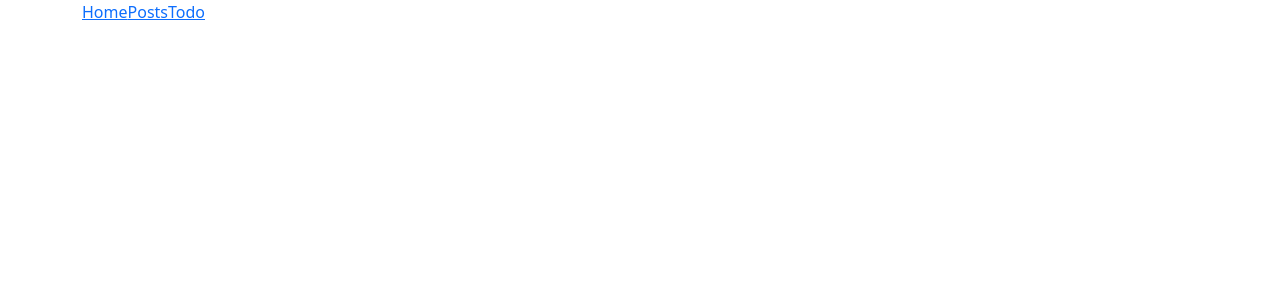
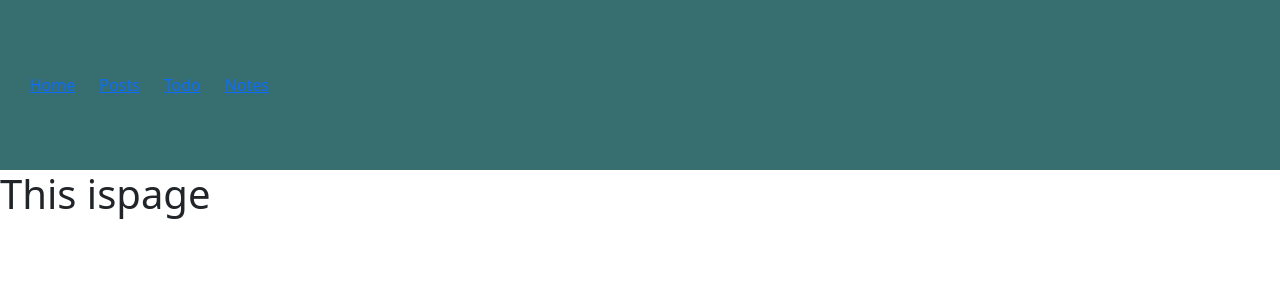
Before and after one commit to hanajiffry99/react_todo_app, a React (Create React App) app: page /note in a window 1280 px wide. Shown: the top 300 px of the page. Built offline with nearby package versions, Linux system fonts and the light colour scheme.

Commit message:
notes page roting

```diff
--- a/src/App.js
+++ b/src/App.js
@@ -3,6 +3,7 @@ import Navbar from "./Components/Navbar";
 import Table from "./Components/Table/Table";
 import Home from "./Components/Home/Home";
 import Post from "./Components/Post/Post";
+import Notes from "./Components/Notes/Notes";
 import { BrowserRouter as Router, Switch, Route } from 'react-router-dom';
 
 class App extends React.Component //app is the js file name
@@ -17,6 +18,7 @@ class App extends React.Component //app is the js file name
           <Route path='/' exact component={Home}/>
           <Route path='/post' component={Post}/>
           <Route path='/todo' component={Table}/>
+          <Route path='/note' component={Notes}/>
         </Switch>
       </Router>
       </>
--- a/src/Components/Navbar.jsx
+++ b/src/Components/Navbar.jsx
@@ -1,15 +1,27 @@
 import React from "react";
 import 'bootstrap/dist/css/bootstrap.min.css';
 import {NavLink} from "react-router-dom";
-import { Container} from "react-bootstrap";
+import { Container,Col,Row} from "react-bootstrap";
+import "./Navbar.css";
 
 function Navbar(){
     return(
         <>
-        <Container>
+        <Container className="navbar" fluid style={{ backgroundColor:'#376E6F', height: '170px', position: 'sticky-top'}}>
+          <Row>
+          <Col xs lg="3.5">
            <NavLink activeClassName="active" to='/'>Home</NavLink>
+           </Col>
+           <Col xs lg="3.5">
            <NavLink activeClassName="active" to='/post'>Posts</NavLink>
+           </Col>
+           <Col xs lg="3.5">
            <NavLink activeClassName="active" to='/todo'>Todo</NavLink>
+           </Col>
+           <Col xs lg="3.5">
+           <NavLink activeClassName="active" to='/note'>Notes</NavLink>
+           </Col>
+          </Row>
         </Container>
         </>
     );
--- /dev/null
+++ b/src/Components/Notes/Notes.jsx
@@ -0,0 +1,11 @@
+import React from "react";
+
+function Notes(){
+    return(
+        <>
+        <h1>This ispage</h1>
+        </>
+    )
+}
+
+export default Notes;
```
